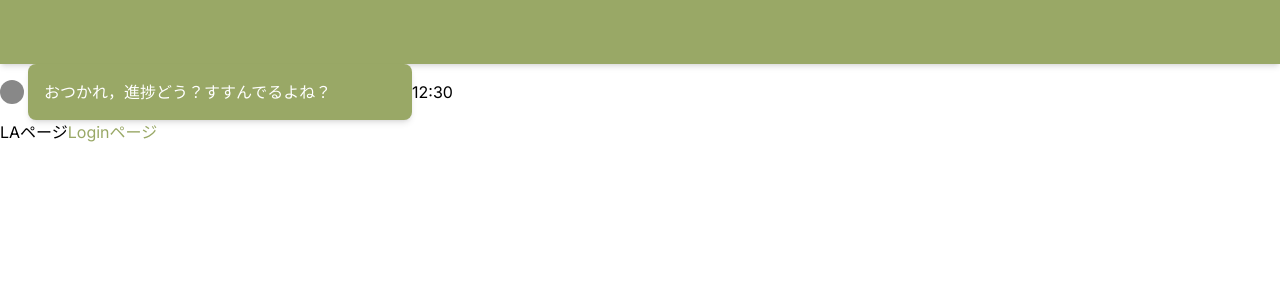
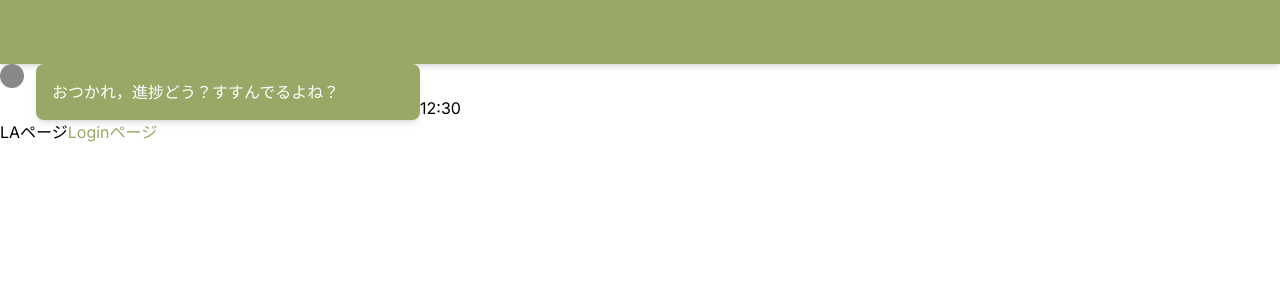
Before and after one commit to prapro-ou/castella-frontend, a Next.js app: page / in a window 1280 px wide. Shown: the top 300 px of the page. Built offline with nearby package versions, Linux system fonts and the light colour scheme.

Commit message:
枠組み完成

```diff
--- a/features/talks/threads/messages/components/MessageTile.js
+++ b/features/talks/threads/messages/components/MessageTile.js
@@ -12,11 +12,14 @@ import Message from './Message';
  */
 export default function MessageTile({src,value,created_at}){
     return(
-        <div className='flex items-center' >
-        <div><Icon /></div>
-        <div className='ml-1'/>
-        <div><Message value={value}/></div>
-        {created_at}
+        <div className='flex' >
+            <div><Icon src={src}/></div>
+            <div className='ml-3'/>
+            <div><Message value={value}/></div>
+            <div className='flex flex-col-reverse items-end '>
+
+                <div>{created_at}</div>
+            </div>
         </div>
     );
 }
```
